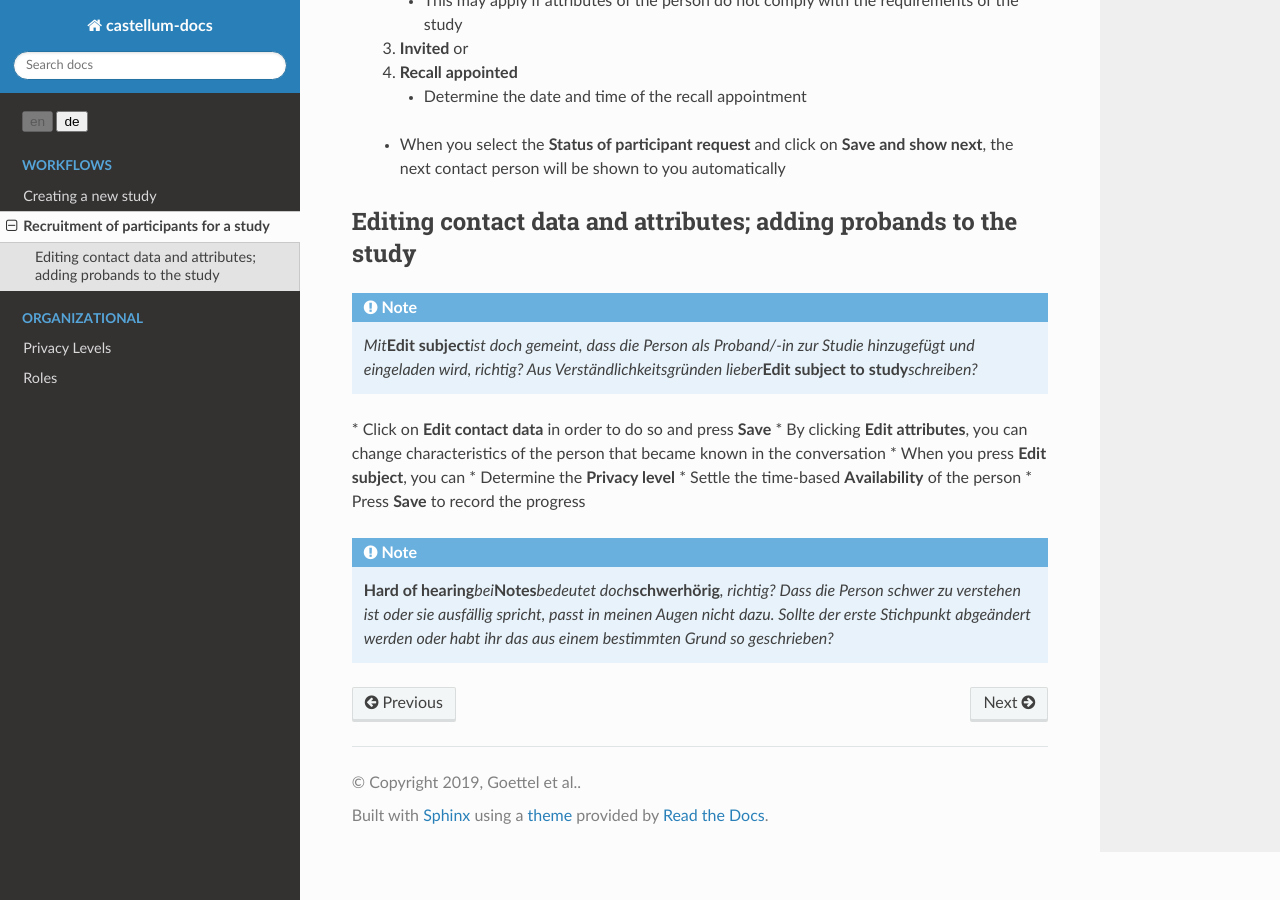
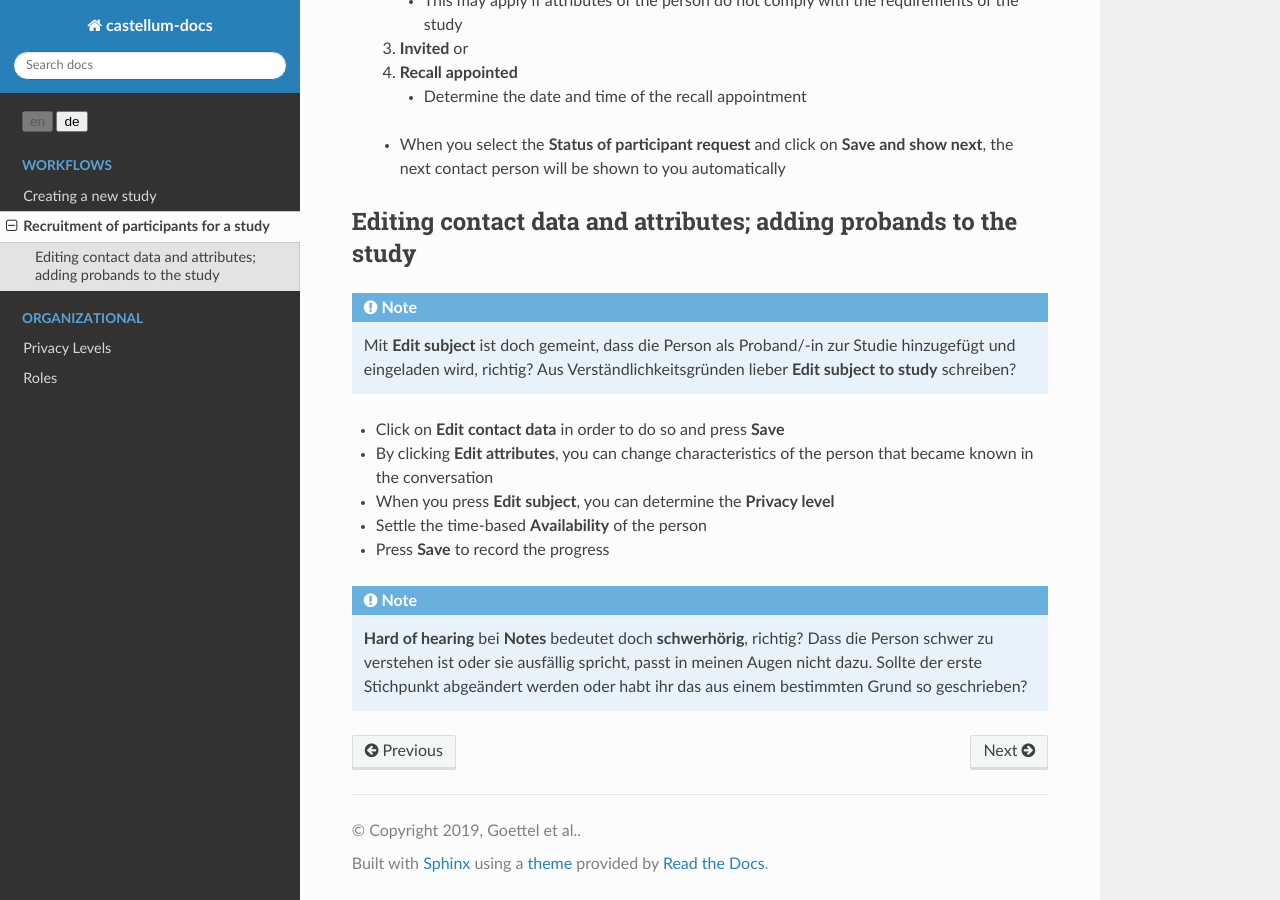
Before and after one commit to DouglasNeuroInformatics/castellum, a Sphinx documentation site: the page built from source/workflows/study-recruitment.rst, in a window 1280 px wide and 900 px high, scrolled down 1026 px. Built offline with Sphinx 7.4.7 and the Read the Docs theme 2.0.0, drawn with Linux system fonts in a browser that asks for light colours; some of the changed text lies outside the part shown.

Commit message:
Gardening

```diff
--- a/source/workflows/study-recruitment.rst
+++ b/source/workflows/study-recruitment.rst
@@ -10,7 +10,7 @@ Recruitment of participants for a study
 
 .. note::
    Wäre es sinnvoll, an dieser Stelle einen
-   Button*\ **Zugriffsanfrage**\ *o.ä. einzubauen? So könnte eine
+   Button **Zugriffsanfrage** o.ä. einzubauen? So könnte eine
    Zugriffsanfrage zur Studie direkt an den/die Verantwortliche/n gesendet
    werden.
 
@@ -58,21 +58,21 @@ Editing contact data and attributes; adding probands to the study
 -----------------------------------------------------------------
 
 .. note::
-   *Mit*\ **Edit subject**\ *ist doch gemeint, dass die Person als
+   Mit **Edit subject** ist doch gemeint, dass die Person als
    Proband/-in zur Studie hinzugefügt und eingeladen wird, richtig? Aus
-   Verständlichkeitsgründen lieber*\ **Edit subject to
-   study**\ *schreiben?*
+   Verständlichkeitsgründen lieber **Edit subject to
+   study** schreiben?
 
-\* Click on **Edit contact data** in order to do
-so and press **Save** \* By clicking **Edit attributes**, you can change
-characteristics of the person that became known in the conversation \*
-When you press **Edit subject**, you can \* Determine the **Privacy
-level** \* Settle the time-based **Availability** of the person \* Press
-**Save** to record the progress
+-  Click on **Edit contact data** in order to do so and press **Save**
+-  By clicking **Edit attributes**, you can change characteristics of the
+   person that became known in the conversation
+-  When you press **Edit subject**, you can determine the **Privacy level**
+-  Settle the time-based **Availability** of the person
+-  Press **Save** to record the progress
 
 .. note::
-   **Hard of hearing**\ *bei*\ **Notes**\ *bedeutet
-   doch*\ **schwerhörig**\ *, richtig? Dass die Person schwer zu verstehen
+   **Hard of hearing** bei **Notes** bedeutet
+   doch **schwerhörig**, richtig? Dass die Person schwer zu verstehen
    ist oder sie ausfällig spricht, passt in meinen Augen nicht dazu. Sollte
    der erste Stichpunkt abgeändert werden oder habt ihr das aus einem
-   bestimmten Grund so geschrieben?*
+   bestimmten Grund so geschrieben?
```
Also changed, not shown: source/workflows/study-creation.rst (+36 -22 lines), README.md (line endings or trailing spaces), source/_templates/layout.html (line endings or trailing spaces).
